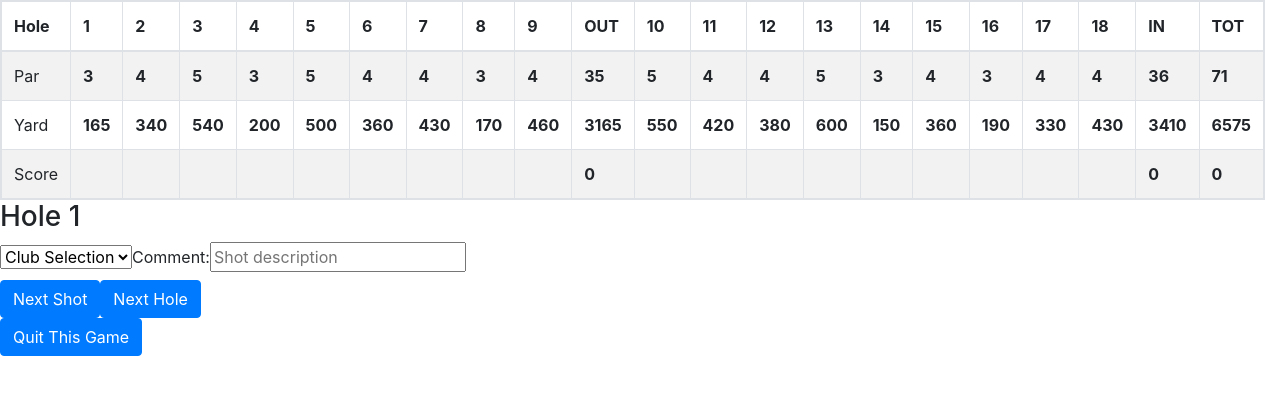
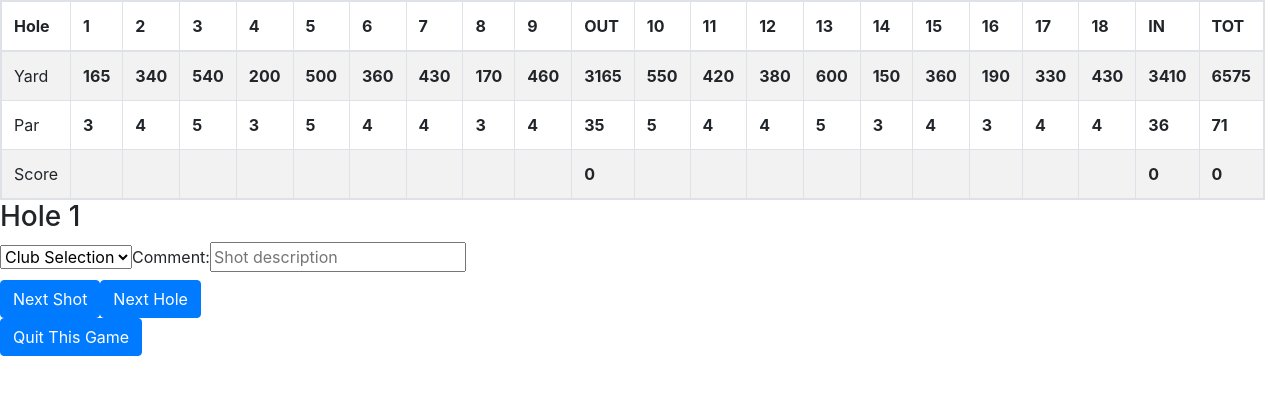
Before and after one commit to p-victor/golf-tracker, a React (Create React App) app in the folder front-end/: page /play in a window 1280 px wide. Shown: the top 394 px of the page. Built offline with nearby package versions, Linux system fonts and the light colour scheme; no server answers.

Commit message:
switch scoretable row order

```diff
--- a/front-end/src/components/Play/ScoreTable.js
+++ b/front-end/src/components/Play/ScoreTable.js
@@ -113,12 +113,12 @@ export default function PlayTable(props) {
           </thead>
           <tbody>
             <tr>
+              <td>Yard</td>
+              {yards()}
+            </tr>
+            <tr>
               <td>Par</td>
               {pars()}
-            </tr>
-            <tr>
-              <td>Yard</td>
-              {yards()}
             </tr>
             <tr>
               <td>Score</td>
```
